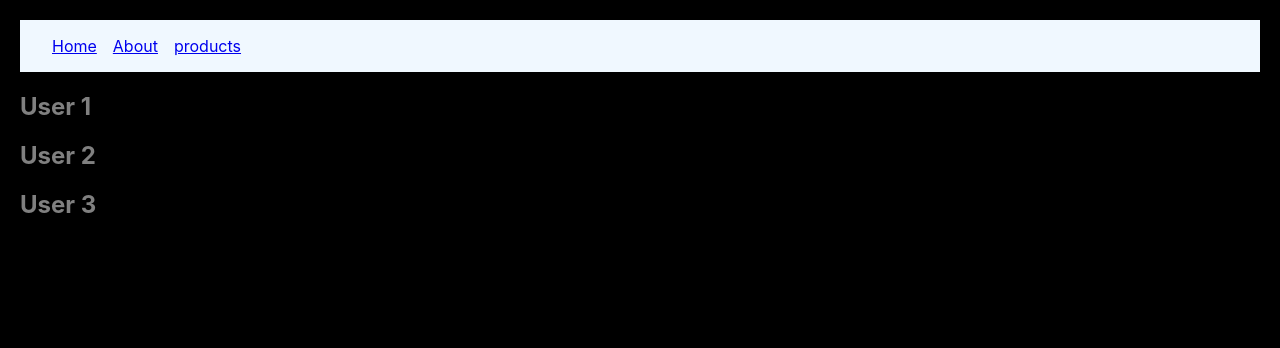
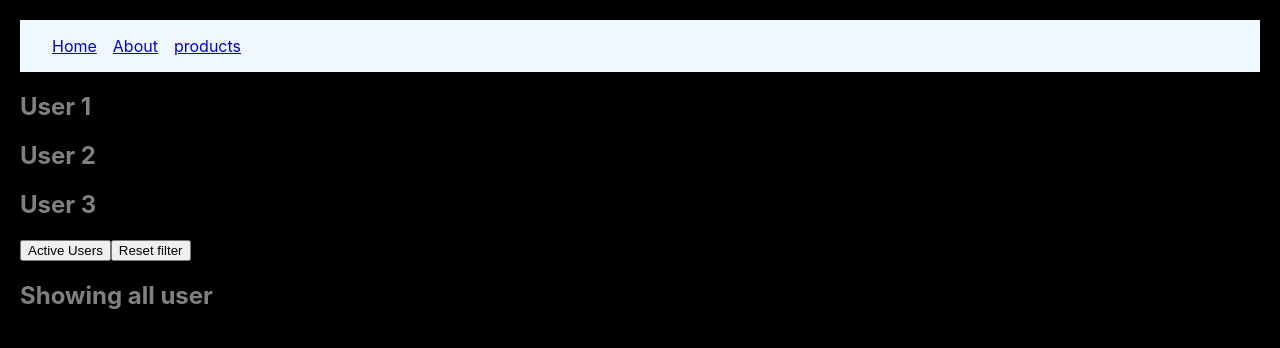
Before and after one commit to EsteAdonis/react-router-demo, a React (Create React App) app: page /users in a window 1280 px wide. Shown: the top 348 px of the page. Built offline with nearby package versions, Linux system fonts and the light colour scheme.

Commit message:
Search Params => useSearchParams

```diff
--- a/src/components/Users.js
+++ b/src/components/Users.js
@@ -1,12 +1,20 @@
-import { Outlet } from 'react-router-dom';
+import { Outlet, useSearchParams } from 'react-router-dom';
 
 export const Users = () => {
+	const [searchParams, setSearchParams] = useSearchParams();
+	const showActiveUsers = searchParams.get('filter') === 'active'
+
 	return (
 		<div>
 			<h2>User 1</h2>
 			<h2>User 2</h2>
 			<h2>User 3</h2>
 			<Outlet />
+			<div>
+				<button onClick={() => setSearchParams({filter: 'active'})}>Active Users</button>
+				<button onClick={() => setSearchParams({})}>Reset filter</button>
+			</div>
+		  <h2>Showing {showActiveUsers ? ' active ': ' all '} user</h2>
 		</div>
 	)
 }
```
